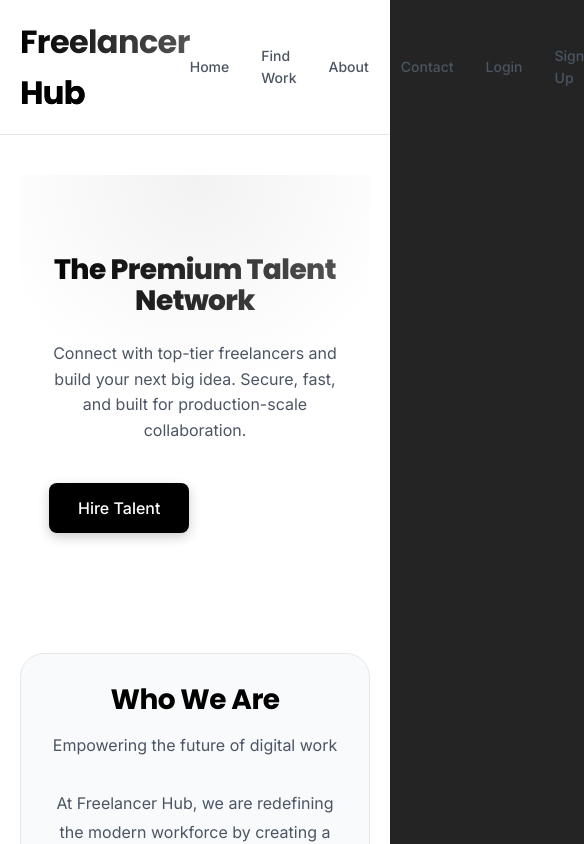
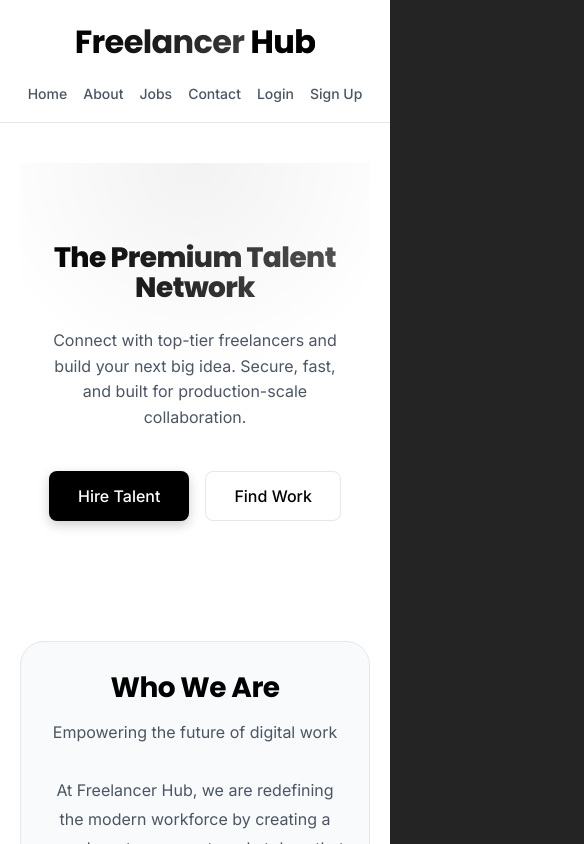
Before and after one commit to sanjaykumardk2006/FSD, a React (Vite) app in the folder client/: page / in a window 390 px wide. Shown: the top 844 px of the page, 584 px wide, since content can reach past the window. Built offline with nearby package versions, Linux system fonts and the light colour scheme; no server answers.

Commit message:
comitted

```diff
--- a/client/src/App.css
+++ b/client/src/App.css
@@ -42,6 +42,8 @@ html, body {
   font-family: 'Inter', sans-serif;
   line-height: 1.6;
   scroll-behavior: smooth;
+  overflow-x: hidden;
+  max-width: 100%;
 }
 
 h1, h2, h3, h4, h5, h6 {
@@ -503,6 +505,18 @@ main {
     display: none !important;
   }
 
+  /* Header adjustments for mobile */
+  .header-container {
+    flex-direction: column !important;
+    gap: 16px !important;
+  }
+
+  .nav {
+    flex-wrap: wrap !important;
+    justify-content: center !important;
+    gap: 16px !important;
+  }
+
   /* Responsive Typography Overrides for inline styles */
   h1, .premium-hero h1 {
     font-size: clamp(32px, 8vw, 48px) !important;
--- a/client/src/components/Header.jsx
+++ b/client/src/components/Header.jsx
@@ -10,8 +10,8 @@ export const Header = () => {
         </div>
         <nav className="nav">
           <a href="/">Home</a>
-          <a href="/search">Find Work</a>
           <a href="/about">About</a>
+          <a href="/search">Jobs</a>
           <a href="/contact">Contact</a>
           <a href="/login">Login</a>
           <a href="/signup">Sign Up</a>
--- a/client/src/pages/About.jsx
+++ b/client/src/pages/About.jsx
@@ -229,7 +229,7 @@ export const About = () => {
 
         @media (max-width: 768px) {
           .stat-single-card {
-            grid-template-columns: repeat(2, 1fr);
+            grid-template-columns: repeat(auto-fit, minmax(150px, 1fr));
             gap: 40px 24px;
           }
         }
--- a/client/src/pages/Home.jsx
+++ b/client/src/pages/Home.jsx
@@ -79,11 +79,11 @@ export const Home = () => {
             <p>
               Connect with top-tier freelancers and build your next big idea. Secure, fast, and built for production-scale collaboration.
             </p>
-            <div className="hero-buttons" style={{ display: 'flex', gap: '16px', justifyContent: 'center', marginTop: '32px' }}>
+            <div className="hero-buttons" style={{ display: 'flex', flexWrap: 'wrap', gap: '16px', justifyContent: 'center', marginTop: '32px' }}>
               <button className="btn btn-primary" onClick={() => navigate('/signup')} style={{ padding: '14px 28px', fontSize: '16px' }}>
                 Hire Talent
               </button>
-              <button className="btn btn-secondary" onClick={() => navigate('/signup')} style={{ padding: '14px 28px', fontSize: '16px', backgroundColor: 'transparent', border: '1px solid white', color: 'white' }}>
+              <button className="btn btn-secondary" onClick={() => navigate('/signup')} style={{ padding: '14px 28px', fontSize: '16px' }}>
                 Find Work
               </button>
             </div>
@@ -146,7 +146,7 @@ export const Home = () => {
 
         {/* 2. Statistics */}
         <section className="content-section" style={{ maxWidth: '1200px', margin: '0 auto 140px' }} ref={(el) => sectionRefs.current.push(el)}>
-          <div style={{ background: 'var(--bg-secondary)', border: '1px solid var(--border-color)', borderRadius: '24px', padding: '50px 40px', display: 'grid', gridTemplateColumns: 'repeat(4, 1fr)', gap: '20px', textAlign: 'center' }}>
+          <div style={{ background: 'var(--bg-secondary)', border: '1px solid var(--border-color)', borderRadius: '24px', padding: '50px 40px', display: 'grid', gridTemplateColumns: 'repeat(auto-fit, minmax(200px, 1fr))', gap: '30px', textAlign: 'center' }}>
             <div>
               <h2 style={{ fontSize: '48px', fontWeight: '800', marginBottom: '10px' }}>
                 <AnimatedNumber value={10} suffix="k+" />
```
